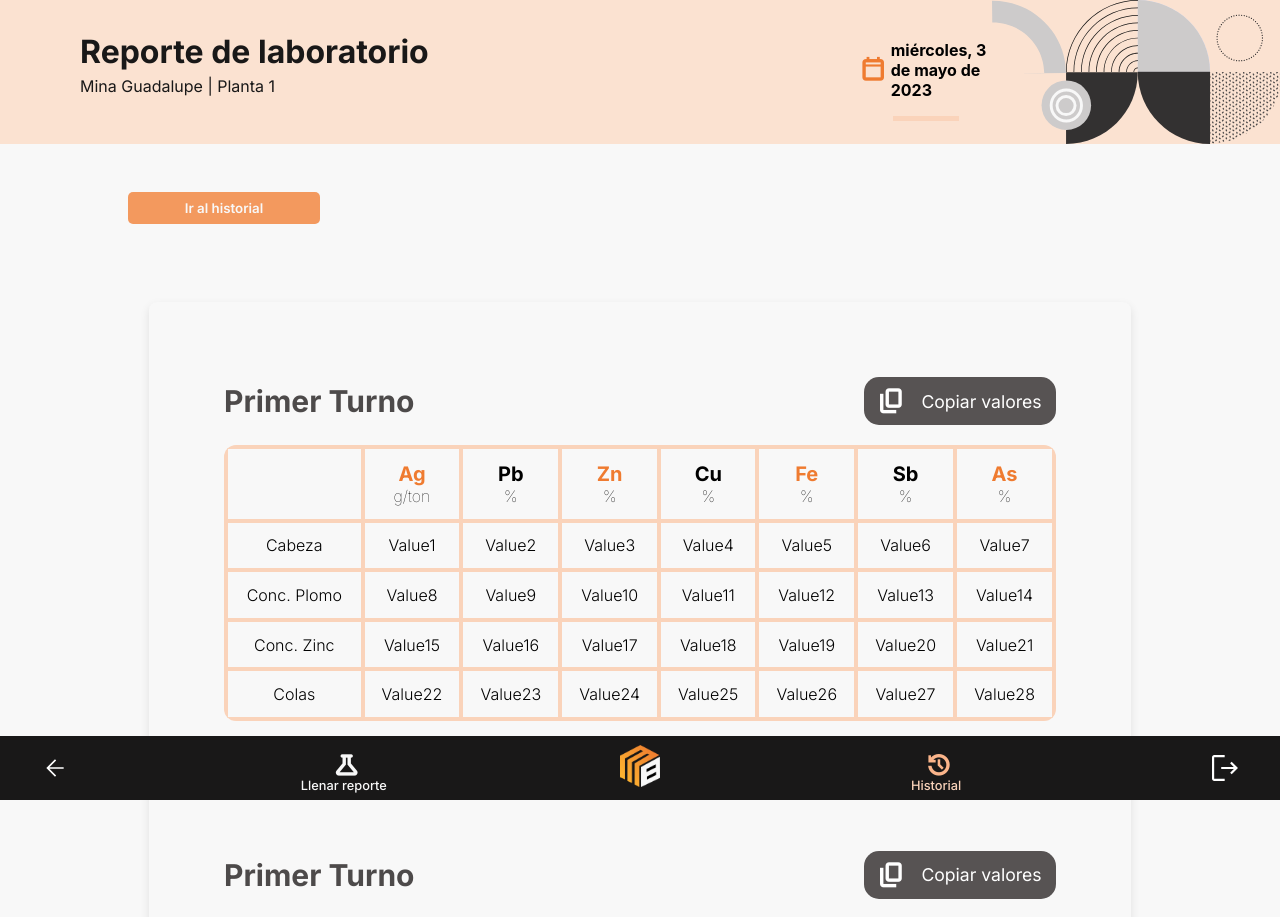
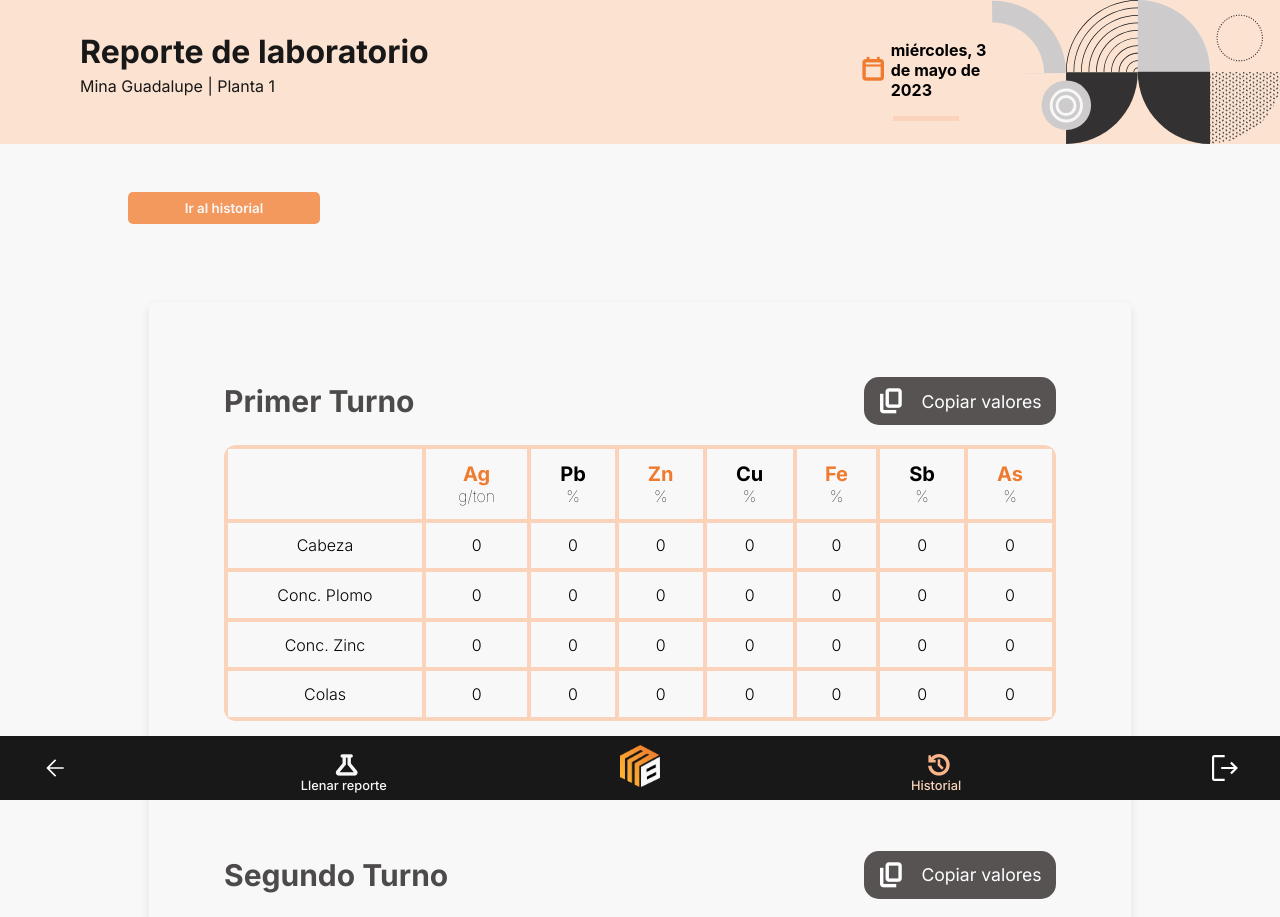
Before and after one commit to DianaA96/BeneficiadoraMetalzimFront, a React (Create React App) app: page /reporte-laboratorio in a window 1280 px wide. Shown: the top 917 px of the page. Built offline with nearby package versions, Linux system fonts and the light colour scheme.

Commit message:
Arregla errores de estilo y ortografía

```diff
--- a/src/components/ModalReporteLaboratorio.js
+++ b/src/components/ModalReporteLaboratorio.js
@@ -12,10 +12,10 @@ const ModalReporteLaboratorio = (props) => {
     //quitar y cambiar por el fetch
     const getTableData = () => {
         return [
-            { id: 1, col0: "Cabeza", col1: "Value1", col2: "Value2", col3: "Value3", col4: "Value4", col5: "Value5", col6: "Value6", col7: "Value7" },
-            { id: 2, col0: "Conc. Plomo", col1: "Value8", col2: "Value9", col3: "Value10", col4: "Value11", col5: "Value12", col6: "Value13", col7: "Value14" },
-            { id: 3, col0: "Conc. Zinc", col1: "Value15", col2: "Value16", col3: "Value17", col4: "Value18", col5: "Value19", col6: "Value20", col7: "Value21" },
-            { id: 4, col0: "Colas", col1: "Value22", col2: "Value23", col3: "Value24", col4: "Value25", col5: "Value26", col6: "Value27", col7: "Value28" }
+            { id: 1, col0: "Cabeza", col1: "0", col2: "0", col3: "0", col4: "0", col5: "0", col6: "0", col7: "0" },
+            { id: 2, col0: "Conc. Plomo", col1: "0", col2: "0", col3: "0", col4: "0", col5: "0", col6: "0", col7: "0" },
+            { id: 3, col0: "Conc. Zinc", col1: "0", col2: "0", col3: "0", col4: "0", col5: "0", col6: "0", col7: "0" },
+            { id: 4, col0: "Colas", col1: "0", col2: "0", col3: "0", col4: "0", col5: "0", col6: "0", col7: "0" }
         ];
     };
     //
@@ -55,9 +55,9 @@ const ModalReporteLaboratorio = (props) => {
                         <h3 className="n500">Mina Guadalupe | Miércoles, 13 de abril de 2023</h3>
                         <p>Copia los valores de cada turno a partir de los botones.</p>
                     </div>
-                    <TablaLaboratorio tableData={tableData} copyTableData={copyTableData} />
-                    <TablaLaboratorio tableData={tableData} copyTableData={copyTableData} />
-                    <TablaLaboratorio tableData={tableData} copyTableData={copyTableData} />
+                    <TablaLaboratorio tableData={tableData} copyTableData={copyTableData} turno={"Primer Turno"}/>
+                    <TablaLaboratorio tableData={tableData} copyTableData={copyTableData} turno="Segundo Turno"/>
+                    <TablaLaboratorio tableData={tableData} copyTableData={copyTableData} turno="Tercer Turno"/>
                 </div>
             </div>
         </div>
--- a/src/components/tablaLaboratorio.js
+++ b/src/components/tablaLaboratorio.js
@@ -1,11 +1,11 @@
 import React from "react";
 import "../styles/TablaLab.css"
 
-const TablaLaboratorio = ({ tableData, copyTableData }) => {
+const TablaLaboratorio = ({ tableData, copyTableData, turno}) => {
     return (
         <>
             <div className="cabeza">
-                <span className="turno">Primer Turno</span>
+                <span className="turno">{turno}</span>
                 <button className="custom-button" onClick={copyTableData}>
                     <div className="button-content">
                         <span class="material-symbols-outlined"> content_copy</span>
--- a/src/views/FormularioGerencial.js
+++ b/src/views/FormularioGerencial.js
@@ -169,6 +169,7 @@ function FormularioGerencial() {
                     formularioSegundoNivel={formularioSegundoNivel}
                     inputBase={inputBase}
                     cantidadDeElementosEnFila={8}
+                    mostrarBotones={false}
                 ></Formulario>
 
             </div>
@@ -181,14 +182,14 @@ function FormularioGerencial() {
                 </div>
 
                 <div className="cont-preciosmetal">
-                    <CardPrecioMetal style='light' precio='23.65' mineral='Oro (Kitco)'></CardPrecioMetal>
-                    <CardPrecioMetal style='light' precio='23.65' mineral='Oro (Kitco)'></CardPrecioMetal>
+                    <CardPrecioMetal style='light' precio='40.65' mineral='Oro (Kitco)'></CardPrecioMetal>
+                    <CardPrecioMetal style='light' precio='36.1' mineral='Plata (Kitco)'></CardPrecioMetal>
 
 
                     <div className="subcont-preciosmetal">
-                    <CardPrecioMetal style='dark' precio='23.65' mineral='Oro (Kitco)'></CardPrecioMetal>
-                    <CardPrecioMetal style='dark' precio='23.65' mineral='Oro (Kitco)'></CardPrecioMetal>
-                    <CardPrecioMetal style='dark' precio='23.65' mineral='Oro (Kitco)'></CardPrecioMetal>
+                    <CardPrecioMetal style='dark' precio='28.12' mineral='Plomo (LME)'></CardPrecioMetal>
+                    <CardPrecioMetal style='dark' precio='18.23' mineral='Zinc (LME)'></CardPrecioMetal>
+                    <CardPrecioMetal style='dark' precio='26.65' mineral='Cobre (LME)'></CardPrecioMetal>
                     </div>
                 </div>
 
@@ -213,6 +214,7 @@ function FormularioGerencial() {
                             <input type="text" className='inputGris'/>
                             <p className="n700">Concentrado Cobre (Cu)</p>
                             <input type="text" className='inputGris'/>
+                            <p className="n800 bold">Total: $0.00</p>
                         </div>
                     </div>
 
@@ -225,6 +227,7 @@ function FormularioGerencial() {
                             <input type="text" className='inputGris'/>
                             <p className="n700">Concentrado Cobre (Cu)</p>
                             <input type="text" className='inputGris'/>
+                            <p className="n800 bold">Total: $0.00</p>
                         </div>
                     </div>
 
--- a/src/views/HistorialBascula.js
+++ b/src/views/HistorialBascula.js
@@ -16,8 +16,6 @@ function HistorialBascula() {
         {id:"RE05", fecha: "12/04/2023", existenciaInicial: 412, acarreo: 562, trituradas: 343, patios: 623},
         {id:"RE06", fecha: "15/04/2023", existenciaInicial: 412, acarreo: 562, trituradas: 343, patios: 623},
         {id:"RE07", fecha: "21/04/2023", existenciaInicial: 412, acarreo: 562, trituradas: 343, patios: 623},
-
-
     ]
 
     const columns = React.useMemo(()=>
--- a/src/views/LogIn.js
+++ b/src/views/LogIn.js
@@ -45,7 +45,7 @@ function App() {
             <input className='inputLogin'  type="password" id="password" name="password" placeholder="Contraseña" required onChange={handleChange}/>
             {/* <p className="textLogInFP">¿Olvidaste tu contraseña? Haz clic aquí para restablecerla.</p> */}
 
-            {isErrorMessageVisible ? <p className="mensaje-error-login" style={{textAlign:'center'}}>{`Correo o contraseña inválidos.`}<br/><p className="mensaje-error-login">{`Porfavor revisa los datos para ingresar.`}</p> </p> : null}
+            {isErrorMessageVisible ? <p className="mensaje-error-login" style={{textAlign:'center'}}>{`Correo o contraseña inválidos.`}<br/><p className="mensaje-error-login">{`Por favor revisa los datos para ingresar.`}</p> </p> : null}
             <button  className='buttonLogin' type="submit" onClick={handleLogin}>INGRESAR</button>
         </div>
         <img class ="img" src={log}></img>
--- a/src/views/ReporteBascula.js
+++ b/src/views/ReporteBascula.js
@@ -5,6 +5,7 @@ import HeaderDiseno from "../components/HeaderDiseno";
 import GraficasPie from "../components/GraficasPie";
 import GraficasColumna from "../components/GraficasColumna";
 import Menu from "../components/Menu";
+import { Link } from "react-router-dom";
 
 const ReporteBascula = () => {
 
@@ -65,8 +66,8 @@ const ReporteBascula = () => {
     return (
         <><body className="mybody">
             <HeaderDiseno
-            titulo={"Reporte diario Movimiento de mineral Báscula"}
-            subtitulo={""}
+            titulo={"Reporte movimiento de mineral báscula"}
+            subtitulo={"Consulta el movimiento del área de recepción registrado diariamente por el operario de báscula."}
             isDate={true}
             />
             <div style={{ display: "flex", justifyContent: "center", alignItems: "center" }}>
@@ -111,8 +112,11 @@ const ReporteBascula = () => {
                     <span className='separatorButton'/>
                     <span class="material-symbols-outlined">sync_saved_locally</span>
                 </button>
-                <button className='enviar' style={{width:"15rem", marginLeft:"5%"}}>Ir a historial
-                </button>
+                <Link to='/historial-bascula' className="link-decoration">
+                    <button className='enviar' style={{width:"15rem", marginLeft:"5%"}}>Ir a historial
+                    </button>
+                </Link>
+
             </div>
 
         </body>
--- a/src/views/ReporteLaboratorio.js
+++ b/src/views/ReporteLaboratorio.js
@@ -9,10 +9,10 @@ const ReporteLaboratorio = () => {
     //quitar y cambiar por el fetch
     const getTableData = () => {
         return [
-            { id: 1, col0: "Cabeza", col1: "Value1", col2: "Value2", col3: "Value3", col4: "Value4", col5: "Value5", col6: "Value6", col7: "Value7" },
-            { id: 2, col0: "Conc. Plomo", col1: "Value8", col2: "Value9", col3: "Value10", col4: "Value11", col5: "Value12", col6: "Value13", col7: "Value14" },
-            { id: 3, col0: "Conc. Zinc", col1: "Value15", col2: "Value16", col3: "Value17", col4: "Value18", col5: "Value19", col6: "Value20", col7: "Value21" },
-            { id: 4, col0: "Colas", col1: "Value22", col2: "Value23", col3: "Value24", col4: "Value25", col5: "Value26", col6: "Value27", col7: "Value28" }
+            { id: 1, col0: "Cabeza", col1: "0", col2: "0", col3: "0", col4: "0", col5: "0", col6: "0", col7: "0" },
+            { id: 2, col0: "Conc. Plomo", col1: "0", col2: "0", col3: "0", col4: "0", col5: "0", col6: "0", col7: "0" },
+            { id: 3, col0: "Conc. Zinc", col1: "0", col2: "0", col3: "0", col4: "0", col5: "0", col6: "0", col7: "0" },
+            { id: 4, col0: "Colas", col1: "0", col2: "0", col3: "0", col4: "0", col5: "0", col6: "0", col7: "0" }
         ];
     };
 
@@ -49,9 +49,9 @@ const ReporteLaboratorio = () => {
 
                 <div style={{ display: "flex", flexDirection: 'column', justifyContent: "center", alignItems: "center" }}>
                     <div className="card">
-                        <TablaLaboratorio tableData={tableData} copyTableData={copyTableData} />
-                        <TablaLaboratorio tableData={tableData} copyTableData={copyTableData} />
-                        <TablaLaboratorio tableData={tableData} copyTableData={copyTableData} />
+                        <TablaLaboratorio tableData={tableData} copyTableData={copyTableData} turno="Primer Turno"/>
+                        <TablaLaboratorio tableData={tableData} copyTableData={copyTableData} turno="Segundo Turno"/>
+                        <TablaLaboratorio tableData={tableData} copyTableData={copyTableData} turno="Tercer Turno"/>
 
                     </div>
 
```
